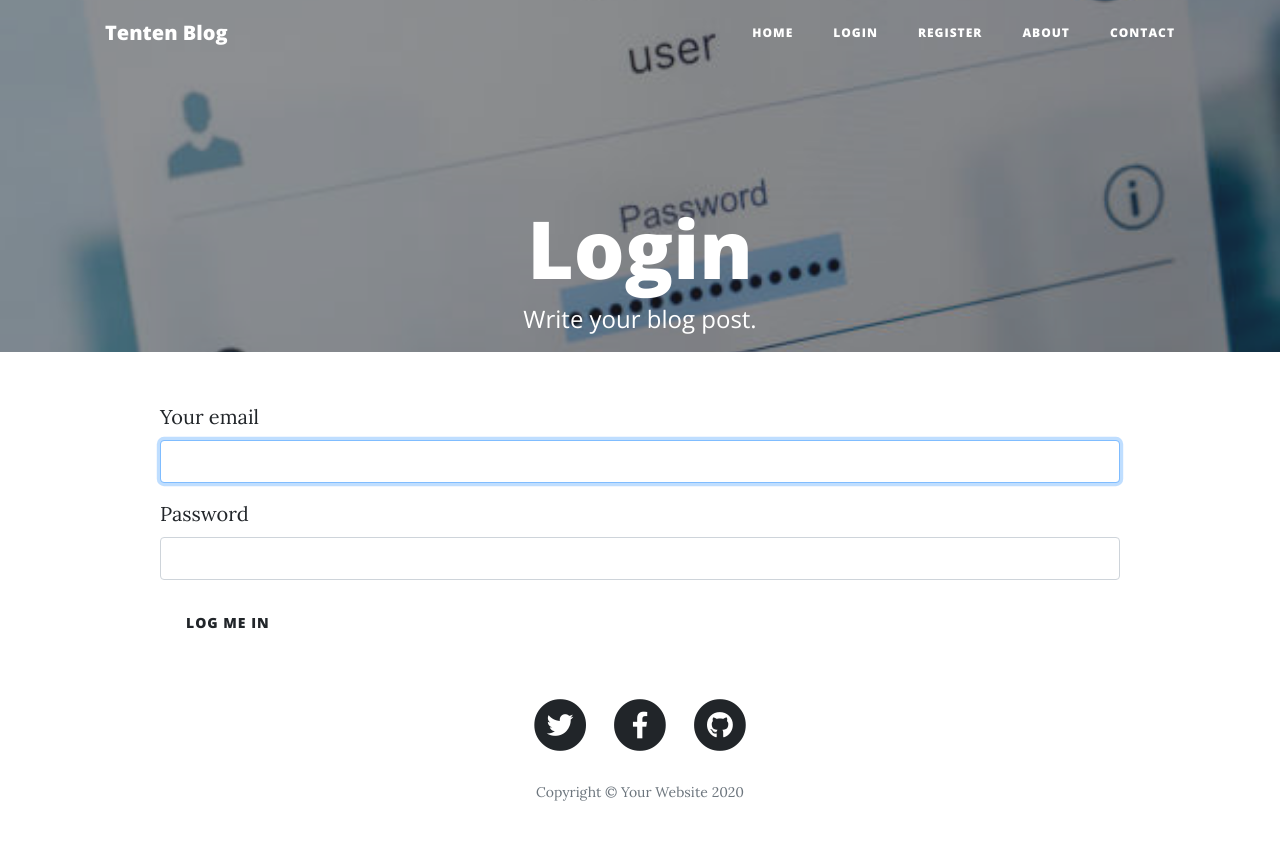
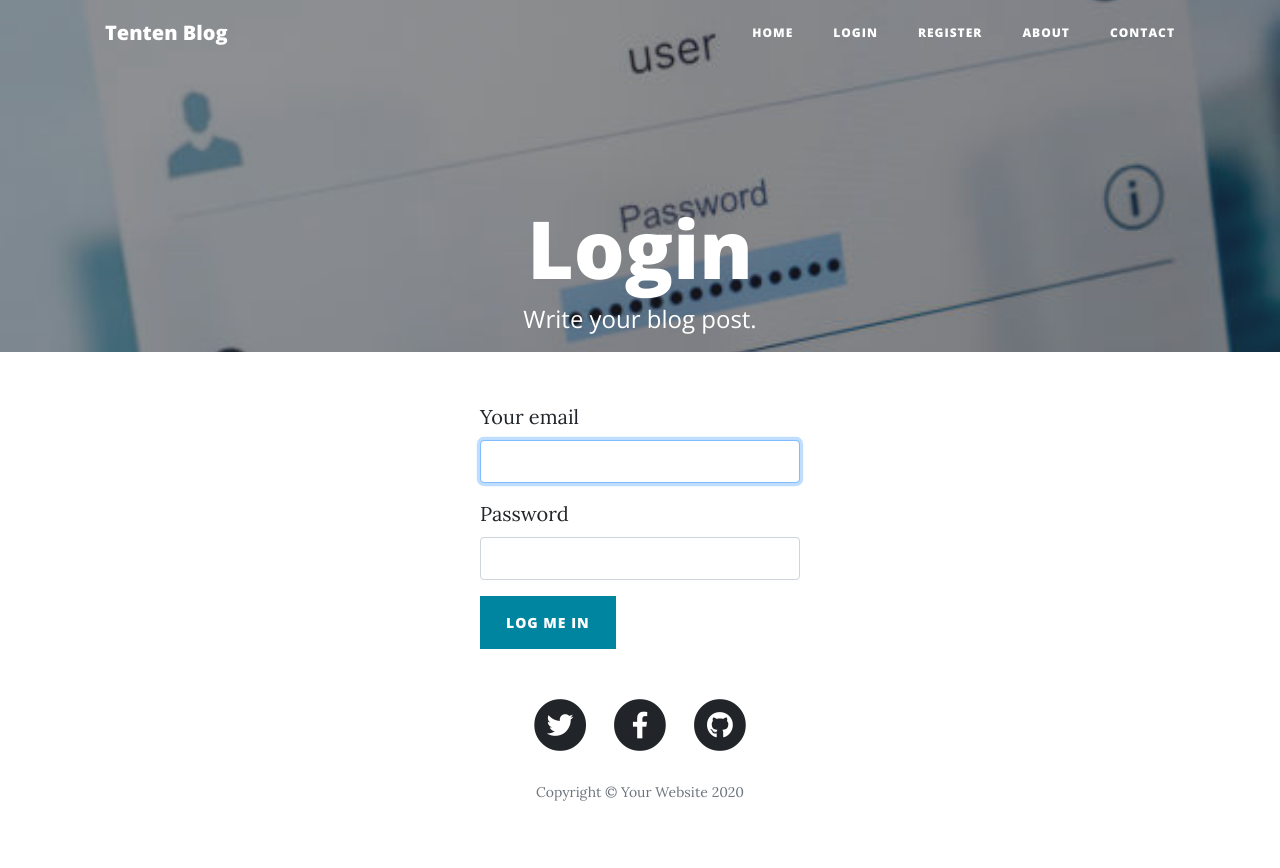
Before and after one commit to YellowFlash2012/blog-restful-routing, a Flask app: page /login in a window 1280 px wide. Run offline with Flask 2, Linux system fonts and the light colour scheme; some libraries are stand-ins or nearby versions.

Commit message:
added some styles to login and signup templates

```diff
--- a/tentenblog/routes.py
+++ b/tentenblog/routes.py
@@ -106,6 +106,7 @@ def show_post(index):
 # @admin_only
 @login_required
 def new_post():
+    logged_in = login_user(current_user)
     new_post_form = CreatePostForm()
     new_post_form.validate_on_submit()
     today = datetime.datetime.now().strftime("%B %d, %Y")
@@ -128,7 +129,7 @@ def new_post():
 
         return redirect(url_for('get_all_posts'))
 
-    return render_template('make-post.html', form=new_post_form)
+    return render_template('make-post.html', form=new_post_form, logged_in=logged_in)
 
 
 @app.route("/edit-post/<int:post_id>", methods=["GET", "POST"])
--- a/tentenblog/static/css/clean-blog.css
+++ b/tentenblog/static/css/clean-blog.css
@@ -315,6 +315,10 @@ header.masthead .post-heading .meta a {
     font-size: 36px;
   }
 }
+
+.login-form {
+  width: 20rem;
+}
 .form-control {
     font-size: 1.2rem;
     font-family: "Helvetica Neue",Helvetica,Arial,sans-serif;
--- a/tentenblog/templates/contact.html
+++ b/tentenblog/templates/contact.html
@@ -1,7 +1,7 @@
 {% include "header.html" %}
 
   <!-- Page Header -->
-  <header class="masthead" style="background-image: url('{{ url_for('static', filename='img/contact-bg.jpg')}}')">
+  <header class="masthead" style="background-image: url('static/img/contact-bg.jpg')">
     <div class="overlay"></div>
     <div class="container">
       <div class="row">
--- a/tentenblog/templates/header.html
+++ b/tentenblog/templates/header.html
@@ -64,3 +64,4 @@
       </div>
     </div>
   </nav>
+</body>
--- a/tentenblog/templates/login.html
+++ b/tentenblog/templates/login.html
@@ -1,6 +1,15 @@
 {% include "header.html" %}
 {% import "bootstrap/wtf.html" as wtf %}
 
+{% block styling %}
+<style>
+    form.login-form {
+        width: 20rem;
+    }
+
+
+</style>
+{% endblock %}
 
 
 <header class="masthead" style="background-image: url('static/img/login.jpg')">
@@ -27,7 +36,7 @@
     {% endif %}
 {% endwith %}
 
-{{ wtf.quick_form(form, novalidate=True) }}
+{{ wtf.quick_form(form, novalidate=True, extra_classes="login-form", button_map={"submit":"primary"}) }}
 
 
 {% include "footer.html" %}
```
Also changed, not shown: tentenblog/templates/register.html (+8 -2 lines).
